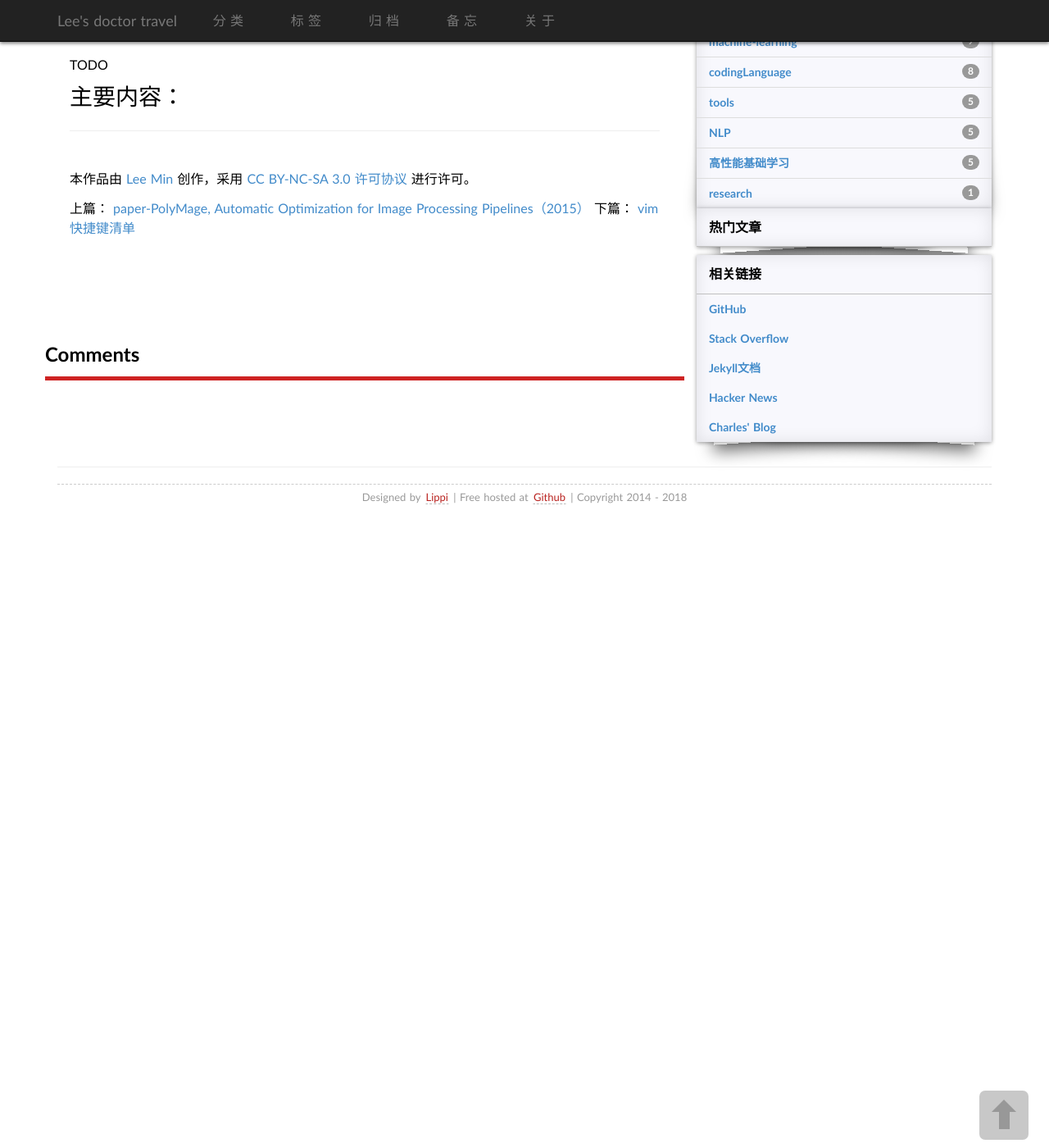
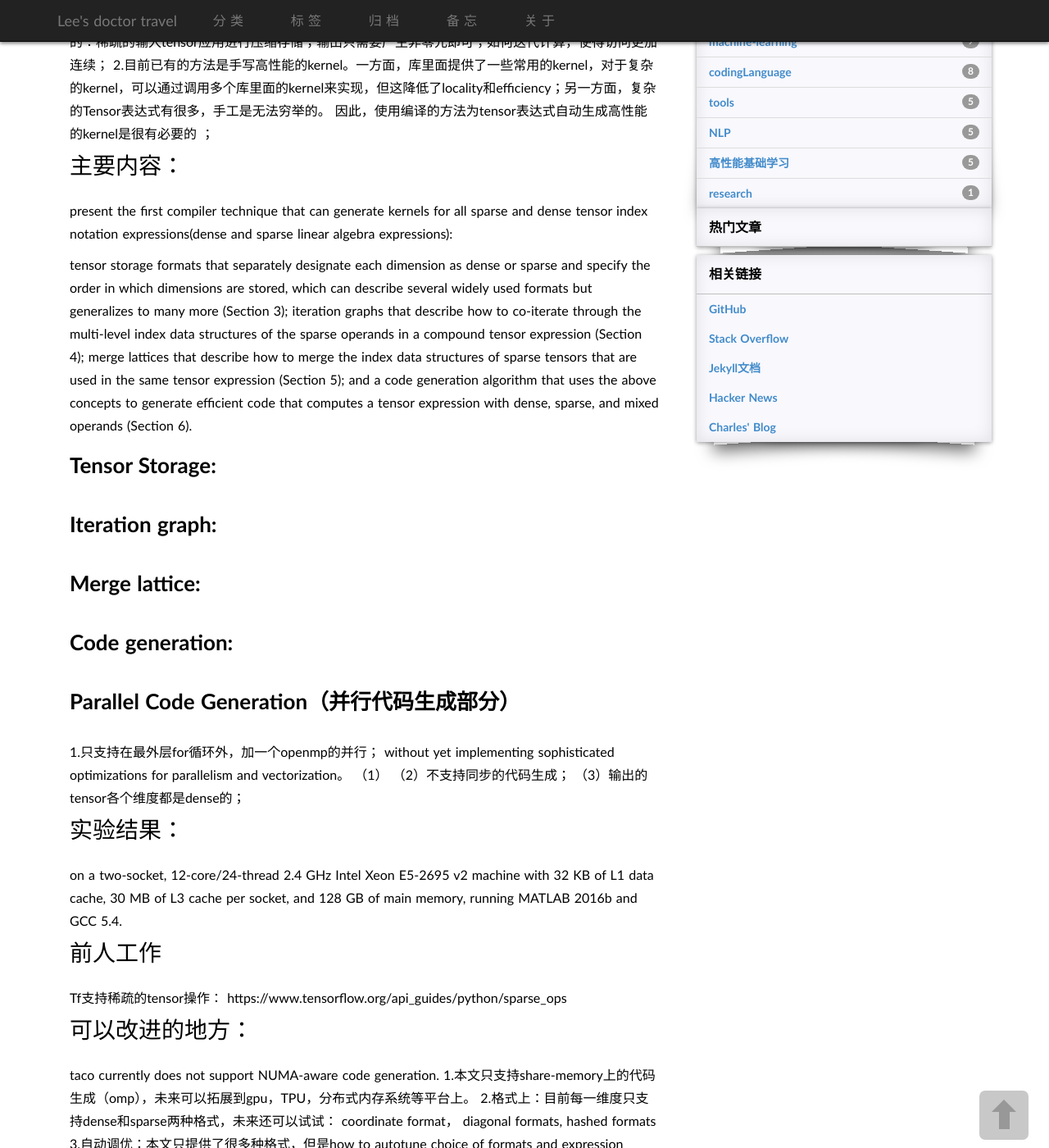
Before and after one commit to limin2015/limin2015.github.io, a Jekyll site: the page built from _posts/2018-1-9-paper-taco2017.md, in a window 1280 px wide and 1400 px high, scrolled down 458 px. Shown: the whole window at 82% size. Built offline with Jekyll 4.4.1, drawn with Linux system fonts in a browser that asks for light colours; some web fonts are replaced; comment, search, counter and statistics services are not loaded; some of the changed text lies outside the part shown.

Commit message:
1-15-morning

```diff
--- a/_posts/2018-1-9-paper-taco2017.md
+++ b/_posts/2018-1-9-paper-taco2017.md
@@ -19,15 +19,69 @@ tags:       [paper]
 
 
 
+# motivation：
 
-# 摘要：
+1.实际应用中使用了很多 张量代数运算，而且大部分都是sparse的；这些张量表达式的计算是非常复杂的：稀疏的输入tensor应用进行压缩存储；输出只需要产生非零元即可；如何迭代计算，使得访问更加连续；
+2.目前已有的方法是手写高性能的kernel。一方面，库里面提供了一些常用的kernel，对于复杂的kernel，可以通过调用多个库里面的kernel来实现，但这降低了locality和efficiency；另一方面，复杂的Tensor表达式有很多，手工是无法穷举的。
+因此，使用编译的方法为tensor表达式自动生成高性能的kernel是很有必要的 ；
+
+
+# 主要内容：
+
+
+present the first compiler technique that can generate kernels for all sparse and dense tensor index notation expressions(dense and sparse linear algebra expressions):
+
+tensor storage formats that separately designate each dimension as dense or sparse and specify the order in which dimensions are stored, which can describe several widely used formats but generalizes to many more (Section 3);
+iteration graphs that describe how to co-iterate through the multi-level index data structures of the sparse operands in a compound tensor expression (Section 4);
+merge lattices that describe how to merge the index data structures of sparse tensors that are used in the same tensor expression (Section 5); and a
+code generation algorithm that uses the above concepts to generate efficient code that computes a tensor expression with dense, sparse, and mixed operands (Section 6).
+
+
+## Tensor Storage:
+
+## Iteration graph:
+
+## Merge lattice:
+
+## Code generation:
+
+## Parallel Code Generation（并行代码生成部分）
+
+1.只支持在最外层for循环外，加一个openmp的并行； without yet implementing sophisticated optimizations for parallelism and vectorization。
+（1）
+（2）不支持同步的代码生成；
+（3）输出的tensor各个维度都是dense的；
+
+
+# 实验结果：
+
+on a two-socket, 12-core/24-thread 2.4 GHz Intel Xeon E5-2695 v2 machine with 32 KB of L1 data cache, 30 MB of L3 cache per socket, and 128 GB of main memory, running MATLAB 2016b and GCC 5.4.
+
 
 
 
 
 # 前人工作
 
-TODO
+Tf支持稀疏的tensor操作：
+https://www.tensorflow.org/api_guides/python/sparse_ops
+
+
+
+# 可以改进的地方：
+
+taco currently does not support NUMA-aware code generation.
+1.本文只支持share-memory上的代码生成（omp），未来可以拓展到gpu，TPU，分布式内存系统等平台上。
+2.格式上：目前每一维度只支持dense和sparse两种格式，未来还可以试试： coordinate format， diagonal formats, hashed formats
+3.自动调优：本文只提供了很多种格式，但是how to autotune choice of formats and expression granularity值得探索. This includes search, model-driven optimization, machine learning, and heuristics。
+4.
+
 
 
 # 主要内容：
+
+
+Some blogs：
+http://www.sohu.com/a/203176510_297710
+
+http://www.sohu.com/a/201980382_114877
```
Also changed, not shown: _posts/2018-1-12-paper-tvm-technique-report.md (+18 -0 lines).
